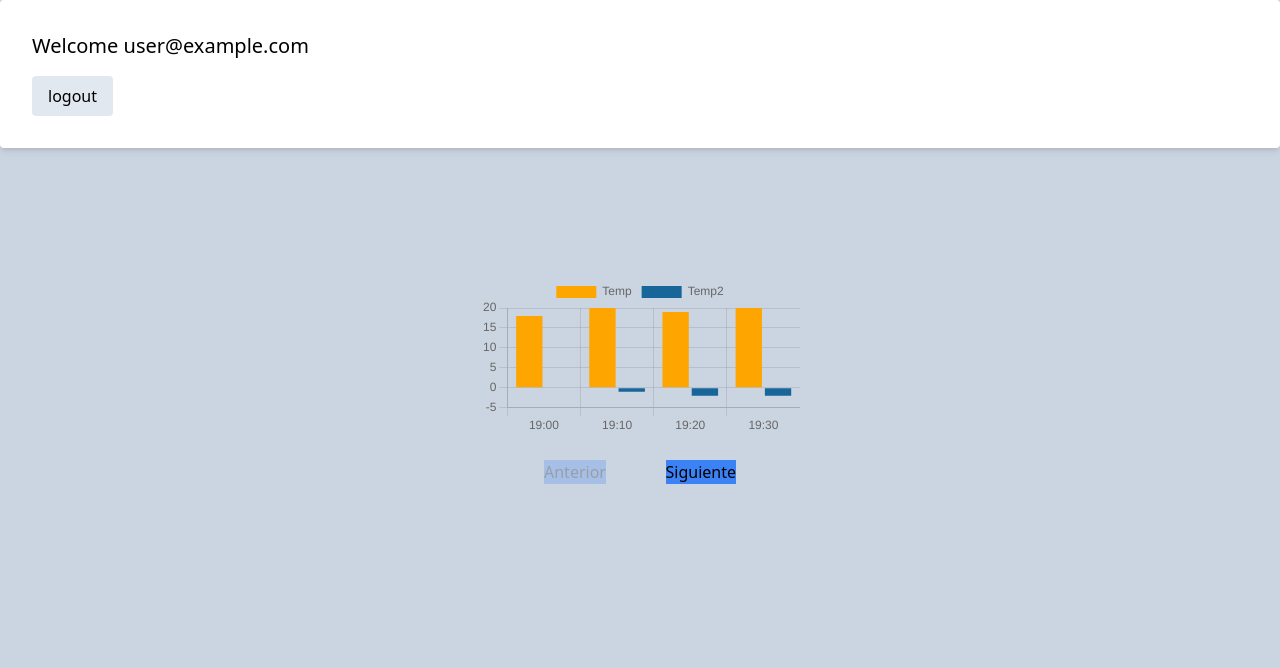
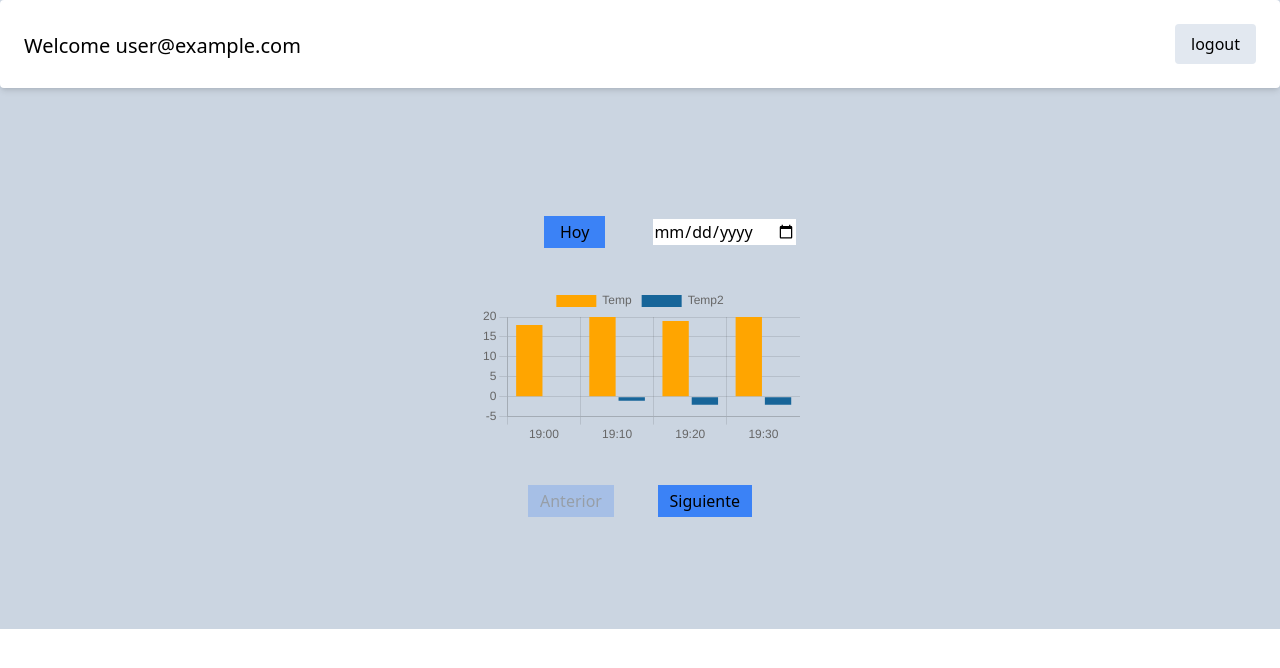
Before and after one commit to Fr33yr/arduino-temp-client, a React (Create React App) app: page / in a window 1280 px wide. Shown: the top 668 px of the page. Built offline with nearby package versions, Linux system fonts and the light colour scheme; no server answers; the database is empty; sample sign-in values are in the browser's storage.

Commit message:
style fixed

```diff
--- a/src/App.jsx
+++ b/src/App.jsx
@@ -11,7 +11,7 @@ import { AuthProvider } from './context/authContext';
 function App() {
 
   return (
-    <div className="bg-slate-300 h-screen text-black flex flex-direction-column">
+    <div className="bg-slate-300 text-black flex flex-direction-column">
       <AuthProvider>
         <Routes>
         <Route path='/' element={
--- a/src/components/BarChart.jsx
+++ b/src/components/BarChart.jsx
@@ -6,15 +6,18 @@ import { Chart as ChartJS } from 'chart.js/auto'
 function BarChart({ chartData, slide, setSlide, chunkedArr }) {
 
     return (
-        <div className='w-full max-w-xs m-auto mt-32'>
-            <Bar data={chartData} className="mt-32" />
+        <div className='w-full max-w-xs m-auto mt-32 mb-28'>
+            <button className="bg-blue-500 ml-16 px-4 py-1"
+            >Hoy</button>
+            <input type="date" name="date" id="date" className="ml-12 mb-10"/>
+            <Bar data={chartData} />
 
-            <div className="btns-container flex justify-between mt-6">
+            <div className="btns-container flex justify-between mt-10">
                 <button onClick={() => setSlide(slide - 1)}
-                    className="bg-blue-500 ml-16 disabled:opacity-25"
+                    className="bg-blue-500 ml-12 disabled:opacity-25  px-3 py-1"
                     disabled={slide === 0 ? true : false}>Anterior</button>
                 <button onClick={() => setSlide(slide + 1)}
-                    className="bg-blue-500 mr-16 disabled:opacity-25"
+                    className="bg-blue-500 mr-12 disabled:opacity-25  px-3 py-1"
                     disabled={slide === (chunkedArr.length - 1) ? true : false}>
                     Siguiente</button>
             </div>
--- a/src/components/Home.jsx
+++ b/src/components/Home.jsx
@@ -3,32 +3,18 @@ import { useAuth } from '../context/authContext'
 import BarChart from './BarChart';
 
 import { chunkArray } from './chunker';
-import { query, orderBy, collection, getDocs, where} from "firebase/firestore";
+import { query, orderBy, collection, getDocs, where } from "firebase/firestore";
 import { db } from '../config/firebase.config';
 import { data } from '../Data/userdata'
 
 
-const q = query(collection(db, 'temp-readings'),
-where('date', "==", '1/6/2022'),
-orderBy('time', 'asc'))
-
-async function queryData() {
-  try {const querySnapshot = await getDocs(q);
-    querySnapshot.forEach((doc) => {
-      console.log(doc.id, "=>", doc.data());
-    })
-  } catch (err){
-    console.log(err);
-  }
-}
-
-queryData()
-
-let chunkedArr =  chunkArray(data, 4)
+const d = new Date()
+let chunkedArr = chunkArray(data, 4)
 
 export function Home() {
 
   const { user, logout, loading } = useAuth()
+  const [date, setDate] = useState(`${d.getFullYear()}-${d.getMonth()+1}-${d.getDate()}`)
   const [slide, setSlide] = useState(0)
   const [userData, setUserData] = useState({
 
@@ -45,7 +31,7 @@ export function Home() {
     }]
   })
 
-  useEffect(()=>{
+  useEffect(() => {
     setUserData({
       labels: chunkedArr[slide].map((item) => item.time),
       datasets: [{
@@ -59,8 +45,24 @@ export function Home() {
         backgroundColor: ["#176599"],
       }]
     })
-  },[slide])
+  }, [slide])
 
+  const q = query(collection(db, 'temp-readings'),
+    where('date', "==", '1-6-2022'),
+    orderBy('time', 'asc'))
+
+  async function queryData() {
+    try {
+      const querySnapshot = await getDocs(q);
+      querySnapshot.forEach((doc) => {
+        console.log(doc.data());
+      })
+    } catch (err) {
+      console.log(err);
+    }
+  }
+
+  queryData()
 
   const handleLogout = async () => {
     try {
@@ -78,16 +80,18 @@ export function Home() {
 
     <Fragment>
       <div className='w-full max-w text-black'>
-        <div className="bg-white rounded shadow-md px-8 pt-6 pt-8 pb-8 mb-4">
-          <h1 className='text-xl mb-4'>Welcome {user.email}</h1>
+        <div className="bg-white rounded shadow-md px-6 pt-4 pt-6 pb-6 mb-3
+          flex justify-between">
+          <h1 className='text-xl mt-2'>Welcome {user.email}</h1>
           <button className='bg-slate-200 hover:bg-slate-300 rounded py-2 px-4
         text-black' onClick={handleLogout}>logout</button>
         </div>
 
         <BarChart chartData={userData} slide={slide} setSlide={setSlide}
-        chunkedArr={chunkedArr}/>
+          chunkedArr={chunkedArr} />
 
       </div>
+
     </Fragment>
 
   )
```
